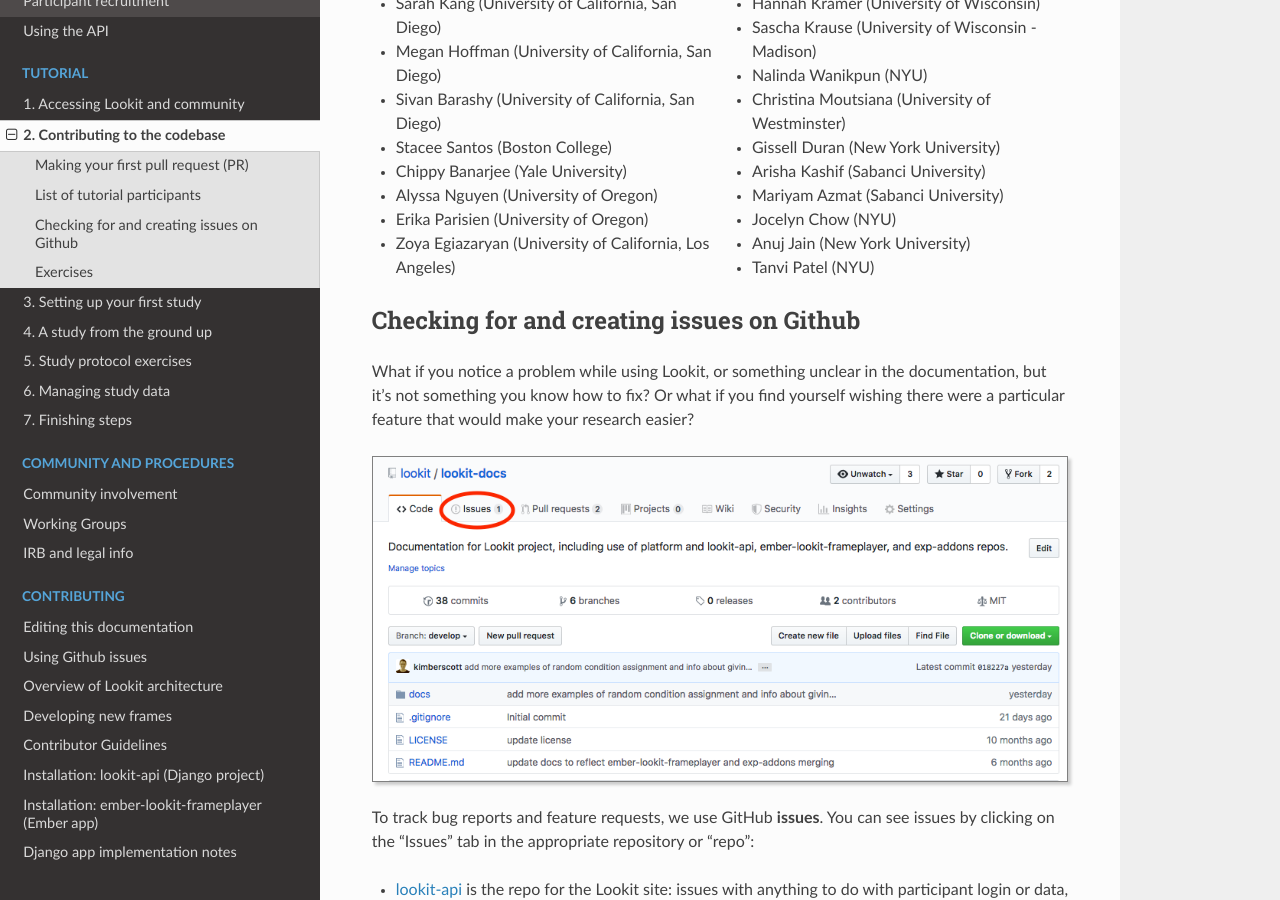
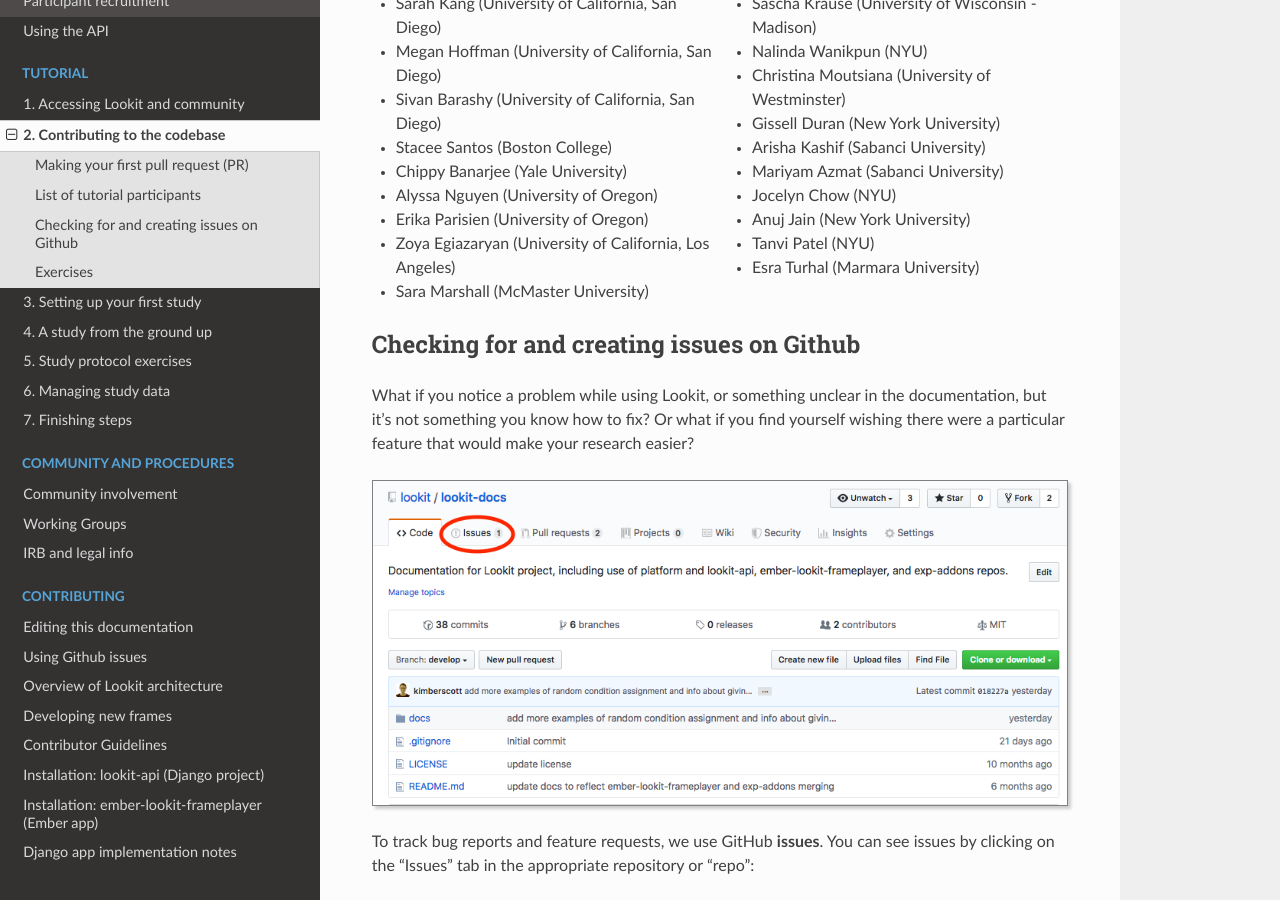
Before and after one commit to lookit/lookit-docs, a Sphinx documentation site: the page built from docs/source/tutorial-contributing.rst, in a window 1280 px wide and 900 px high, scrolled down 7785 px. Built offline with Sphinx 7.4.7 and the Read the Docs theme 2.0.0, drawn with Linux system fonts in a browser that asks for light colours.

Commit message:
Add tutorial participant to the list
Added my name and institution.

```diff
--- a/docs/source/tutorial-contributing.rst
+++ b/docs/source/tutorial-contributing.rst
@@ -324,6 +324,7 @@
 - Jocelyn Chow (NYU)
 - Anuj Jain (New York University)
 - Tanvi Patel (NYU)
+- Esra Turhal (Marmara University)
 
 Checking for and creating issues on Github
 -------------------------------------------
```
